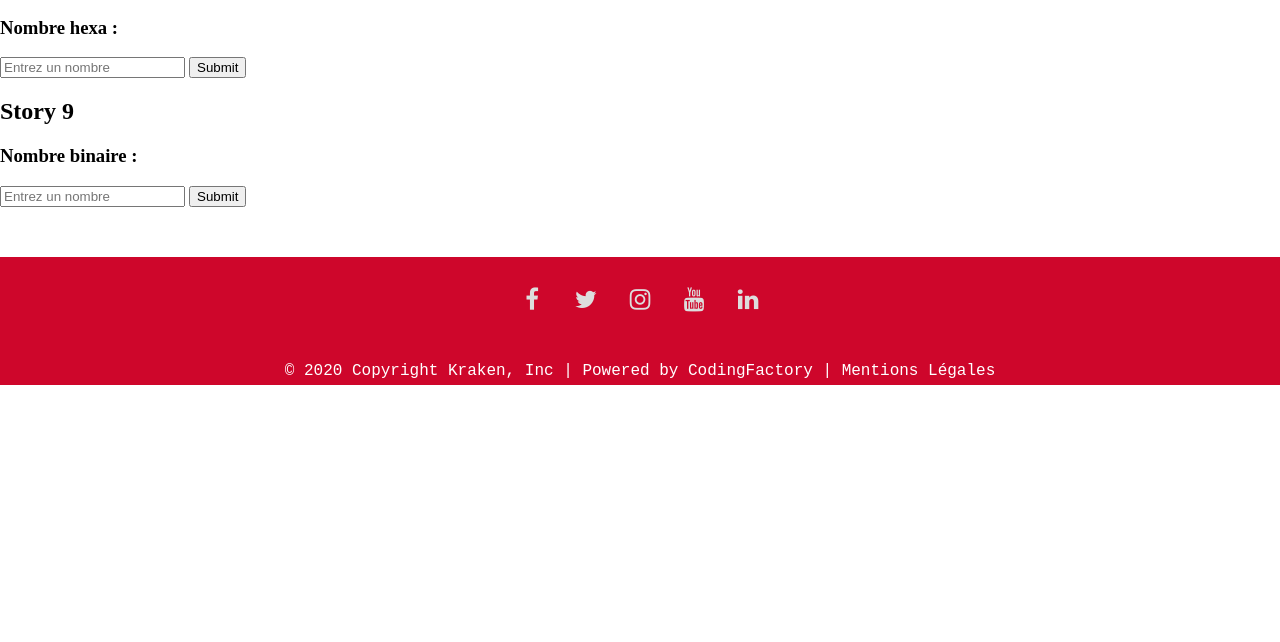
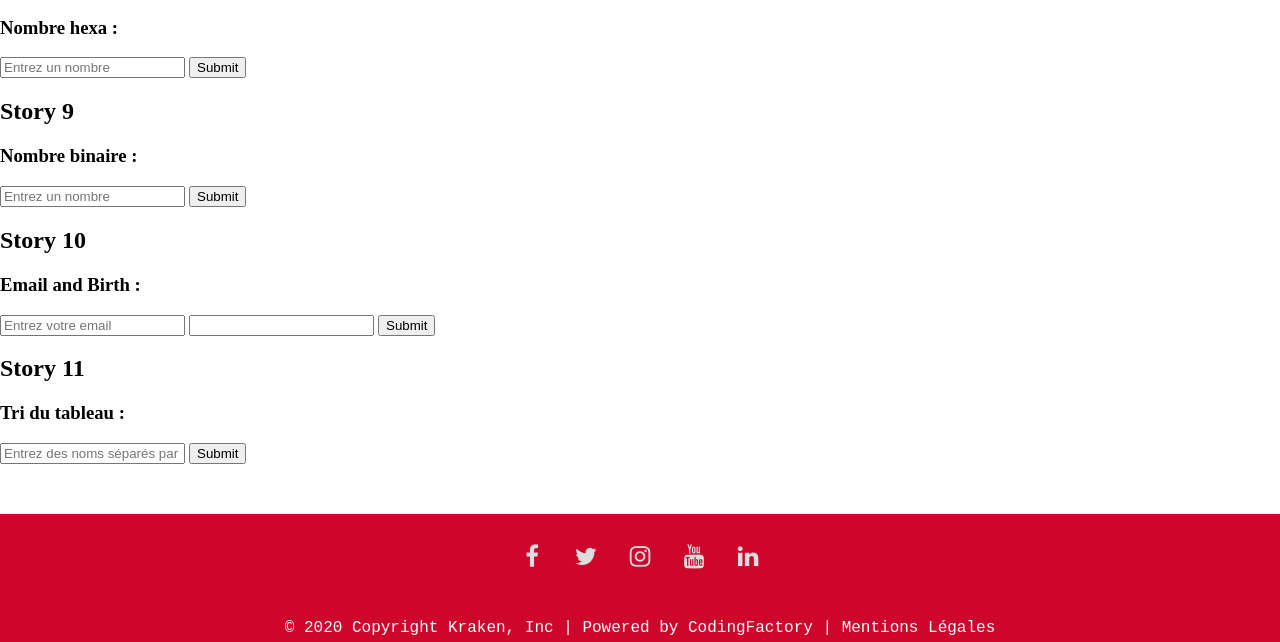
Before and after one commit to Ldqtheone/php_week, a PHP site: page /algo/algo.php in a window 1280 px wide. Shown: the part 721-1363 px from the top of the page. Before the commit the page ends 1106 px from the top, so only its background shows below. Run offline with PHP 8.4, Linux system fonts and the light colour scheme.

Commit message:
add story 10 11

```diff
--- /dev/null
+++ b/algo/LearnRegex.php
@@ -0,0 +1,21 @@
+<?php
+
+class LearnRegex
+{
+    public function checkValues($mail, $date){
+
+        if(strlen($mail) > 3)
+        {
+            if(!preg_match(" /^[^\W][a-zA-Z0-9_]+(\.[a-zA-Z0-9_]+)*\@[a-zA-Z0-9_]+(\.[a-zA-Z0-9_]+)*\.[a-zA-Z]{2,4}$/ " ,$mail))
+                echo 'L\'adresse n\'est pas valide';
+            else {
+                if(preg_match(" /^[0-9]{1,2}\/[0-9]{1,2}\/[0-9]{4}$/ " , $date))
+                    echo "La date et l'email sont valides";
+                else
+                    echo "La date doit être au format DD/MM/YYYY";
+            }
+        }
+        else
+            echo 'L\'adresse email doit contenir plus de 3 caractères';
+    }
+}
--- /dev/null
+++ b/algo/SecondSort.php
@@ -0,0 +1,18 @@
+<?php
+
+
+class SecondSort
+{
+    function getNames($names){
+        $newTab =  explode(",", $names);
+
+        usort($newTab, function ($left, $right){
+            $left = $left[1].$left[2];
+            $right = $right[1].$right[2];
+
+            return strcmp($left, $right);
+        });
+
+        echo implode(",", $newTab);
+    }
+}
--- a/algo/algo.php
+++ b/algo/algo.php
@@ -14,6 +14,8 @@
 <?php include 'story7.php'?>
 <?php include 'US8.php'?>
 <?php include 'US9.php'?>
+<?php include 'story10.php'?>
+<?php include 'story11.php'?>
 <?php include '../footer.php' ?>
 </body>
 </html>
--- /dev/null
+++ b/algo/story10.php
@@ -0,0 +1,21 @@
+<?php
+include 'LearnRegex.php' ?>
+
+<h2>Story 10</h2>
+<div class="emailAndBirth">
+    <h3> Email and Birth : </h3>
+    <form method="POST" action="">
+        <input type="text" name="email" placeholder="Entrez votre email">
+        <input type="text" name="birthDate">
+        <input type="submit" name="Envoyer">
+    </form>
+    <p>
+        <?php
+
+        $checkValues = new LearnRegex();
+
+        if (isset($_POST['email']) && isset($_POST['birthDate']))
+            $checkValues->checkValues($_POST['email'], $_POST['birthDate']);
+        ?>
+    </p>
+</div>
--- /dev/null
+++ b/algo/story11.php
@@ -0,0 +1,19 @@
+<?php
+include 'SecondSort.php' ?>
+
+<h2>Story 11</h2>
+<div class="arraySort">
+    <h3> Tri du tableau : </h3>
+    <form method="POST" action="">
+        <input type="text" name="nameTab" placeholder="Entrez des noms séparés par une virgule">
+        <input type="submit" name="Envoyer">
+    </form>
+    <p>
+        <?php
+
+        $sortArray = new SecondSort();
+
+        if (isset($_POST['nameTab']))
+            $sortArray->getNames($_POST['nameTab']);
+        ?></p>
+</div>
```
